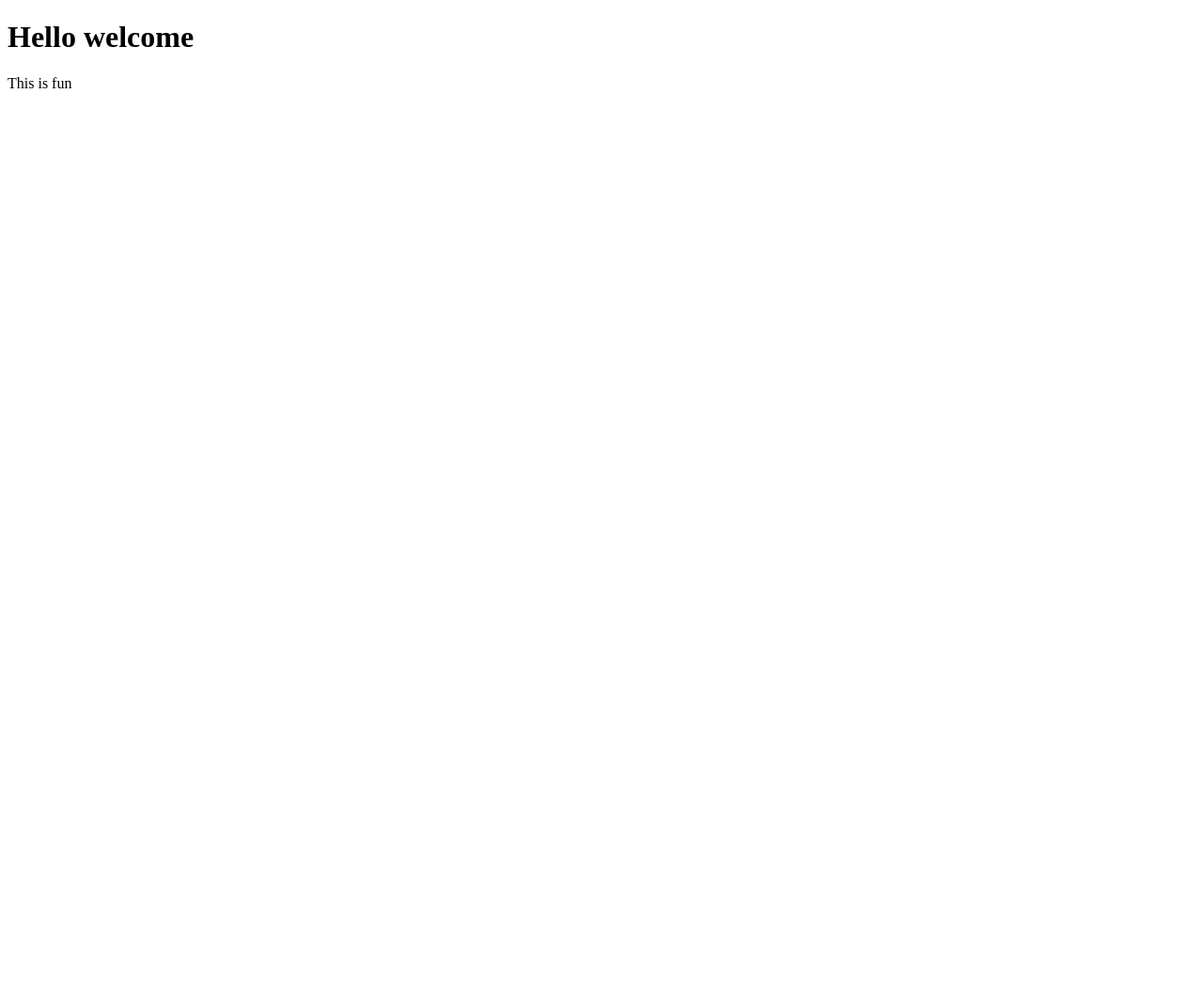
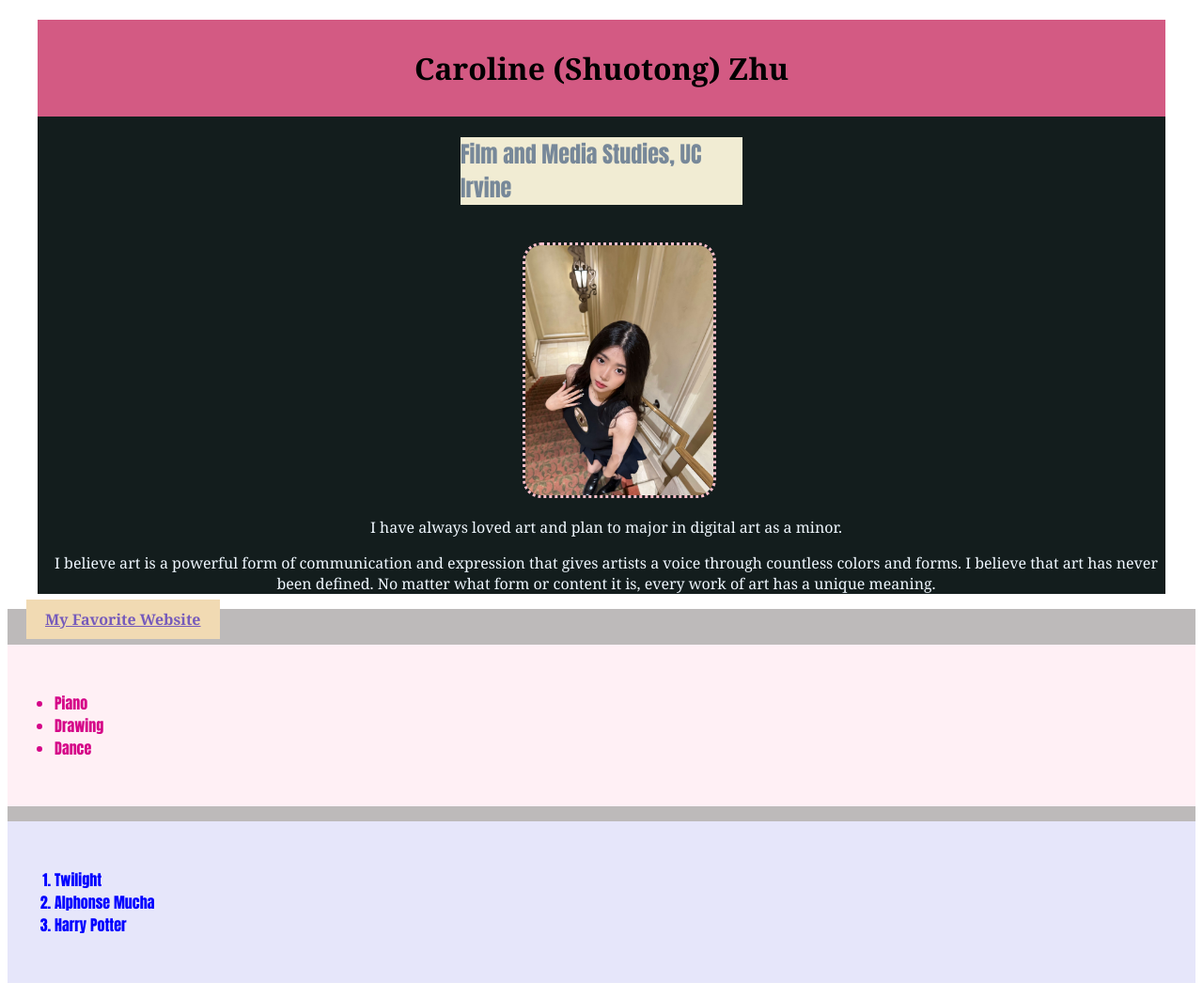
Before and after one commit to shuotongcz/hw1.01, a plain HTML site: page index.html in a window 1280 px wide. Shown: the whole page at 94% size. Before the commit the page ends 800 px from the top, so only its background shows below. Drawn offline with Linux system fonts and the light colour scheme.

Commit message:
hw1.01 finish
New changes

```diff
--- a/CSS/style.css
+++ b/CSS/style.css
@@ -0,0 +1,70 @@
+h1{
+    background-color: rgb(211, 90, 131);
+    margin-left: auto;
+    text-align: center;
+    color: black;
+    padding: 30px 30px;
+    font-family:Cambria, Cochin, Georgia, Times, 'Times New Roman', serif
+}
+
+h2{
+    background-color:rgb(241, 236, 211);
+    width: 25%;
+    margin-left: auto;
+    margin-right: auto;
+    color: LightSlateGrey;
+    font-family:Impact, Haettenschweiler, 'Arial Narrow Bold', sans-serif;
+}
+
+.section1{
+    width: 1200px;
+    border: 15px rgb(90, 80, 80);
+    padding: px;
+    margin-left: auto;
+    margin-right: auto;
+    background-color:rgb(19, 29, 29);
+    color:aliceblue;
+}
+p{
+    margin-left: 10px;
+    font-family:Cambria, Cochin, Georgia, Times, 'Times New Roman', serif;
+    text-align: center;
+}
+
+img{
+    width: 200px;
+    margin-top: 20px;
+    margin-left: 43%;
+    border-style: dotted;
+    border-color: pink;
+    border-radius: 20px;
+}
+
+.section2{
+    background-color: rgb(189, 186, 186);
+    border: rgb(35, 28, 28);
+}
+
+a{
+    background-color:rgb(241, 218, 179);
+    width: 20%;
+    border:20px black;
+    padding: 10px 20px 10px 20px;
+    margin: 20px;
+    color: rgb(117, 90, 187);
+    font-family: Georgia, 'Times New Roman', Times, serif;
+}
+
+ul{
+    background-color: LavenderBlush;
+    color: rgb(213, 5, 136);
+    padding: 50px;
+    font-family: Impact, Haettenschweiler, 'Arial Narrow Bold', sans-serif;
+}
+
+ol{
+    background-color: Lavender;
+    color: blue;
+    padding: 50px;
+    font-family: Impact, Haettenschweiler, 'Arial Narrow Bold', sans-serif;
+}
--- a/index.html
+++ b/index.html
@@ -3,13 +3,31 @@
 <head>
     <meta charset="UTF-8">
     <meta name="viewport" content="width=device-width, initial-scale=1.0">
-    <title>HW 101</title>
+    <title>Document</title>
     <link rel="stylesheet" href="CSS/style.css">
 </head>
 <body>
-    <h1>Hello welcome</h1>
-    <p>This is fun</p>
+    <div class="section1">
+        <h1>Caroline (Shuotong) Zhu</h1>
+        <h2>Film and Media Studies, UC Irvine</h2>
+        <img src="media/image/WechatIMG414.jpg">
+        <p>I have always loved art and plan to major in digital art as a minor. </p>
+        <p>I believe art is a powerful form of communication and expression that gives artists a voice through countless colors and forms. I believe that art has never been defined. No matter what form or content it is, every work of art has a unique meaning.</p>
 
-    <table></table>
+    </div>
+    <div class="section2">
+        <a href="https://twomuch.studio/"><b>My Favorite Website</a>
+        <ul>
+            <li>Piano</li>
+            <li>Drawing</li>
+            <li>Dance</li>
+        </ul>
+        <ol>
+            <li>Twilight</li>
+            <li>Alphonse Mucha</li>
+            <li>Harry Potter</li>
+        </ol>
+    </div>
+
 </body>
 </html>
```
Also changed, not shown: media/image/WechatIMG414.jpg (added), 3 other files.
